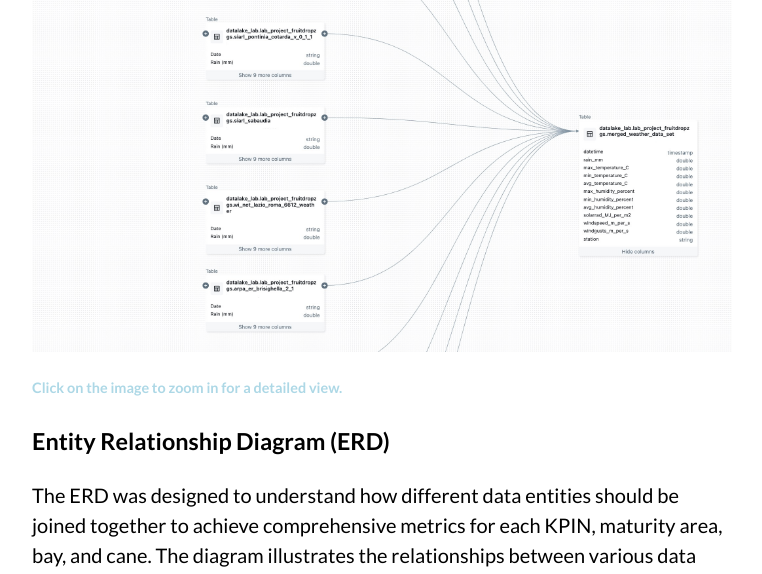
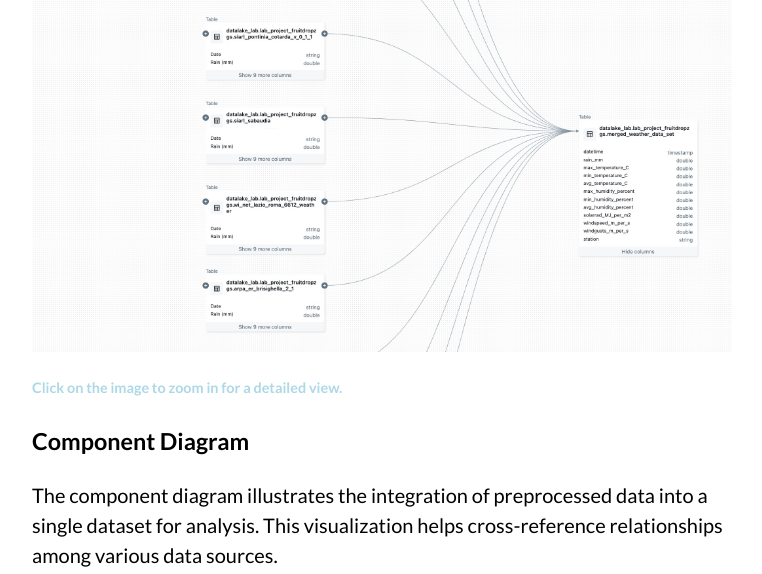
Before and after one commit to jjoshualleung/portfolio, a Flask app: page /projects/data-pipeline-development in a window 1280 px wide. Shown: the part 1341-1915 px from the top of the page, without its empty margins (208-970 px from the left). Run offline with Flask 3, Linux system fonts and the light colour scheme.

Commit message:
Add component diagram

```diff
--- a/templates/project_data-pipeline-development.html
+++ b/templates/project_data-pipeline-development.html
@@ -47,6 +47,18 @@
                         >
                     </a>
                     <p style="font-size: 0.9rem; color: lightblue;"><strong style="color: lightblue;">Click on the image to zoom in for a detailed view.</strong></p>
+               <h3>Component Diagram</h3>
+                <p>
+                    The component diagram illustrates the integration of preprocessed data into a single dataset for analysis. This visualization helps cross-reference relationships among various data sources.
+                </p>
+                <a href="{{ url_for('static', filename='img/cross_reference_data_sets.drawio.svg') }}" data-lightbox="diagram">
+                    <img
+                        src="{{ url_for('static', filename='img/cross_reference_data_sets.drawio.svg') }}"
+                        alt="Component Diagram"
+                        style="width: 700px; height: auto; cursor: zoom-in;"
+                    >
+                </a>
+                <p style="font-size: 0.9rem; color: lightblue;"><strong style="color: lightblue;">Click on the image to zoom in for a detailed view.</strong></p>
 
                     <h3>Entity Relationship Diagram (ERD)</h3>
                     <p>
```
Also changed, not shown: static/img/cross_reference_data_sets.drawio.svg (added).
